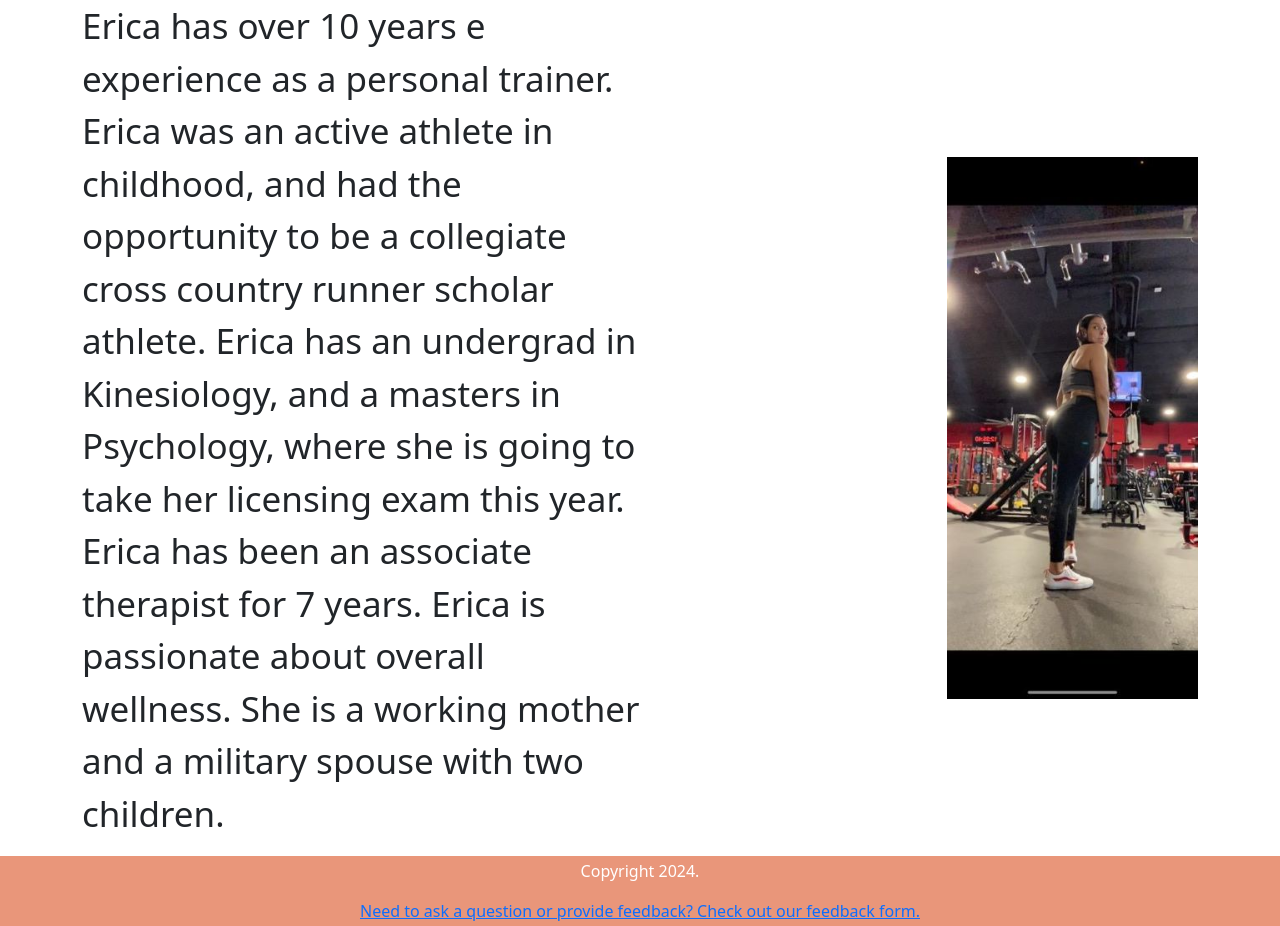
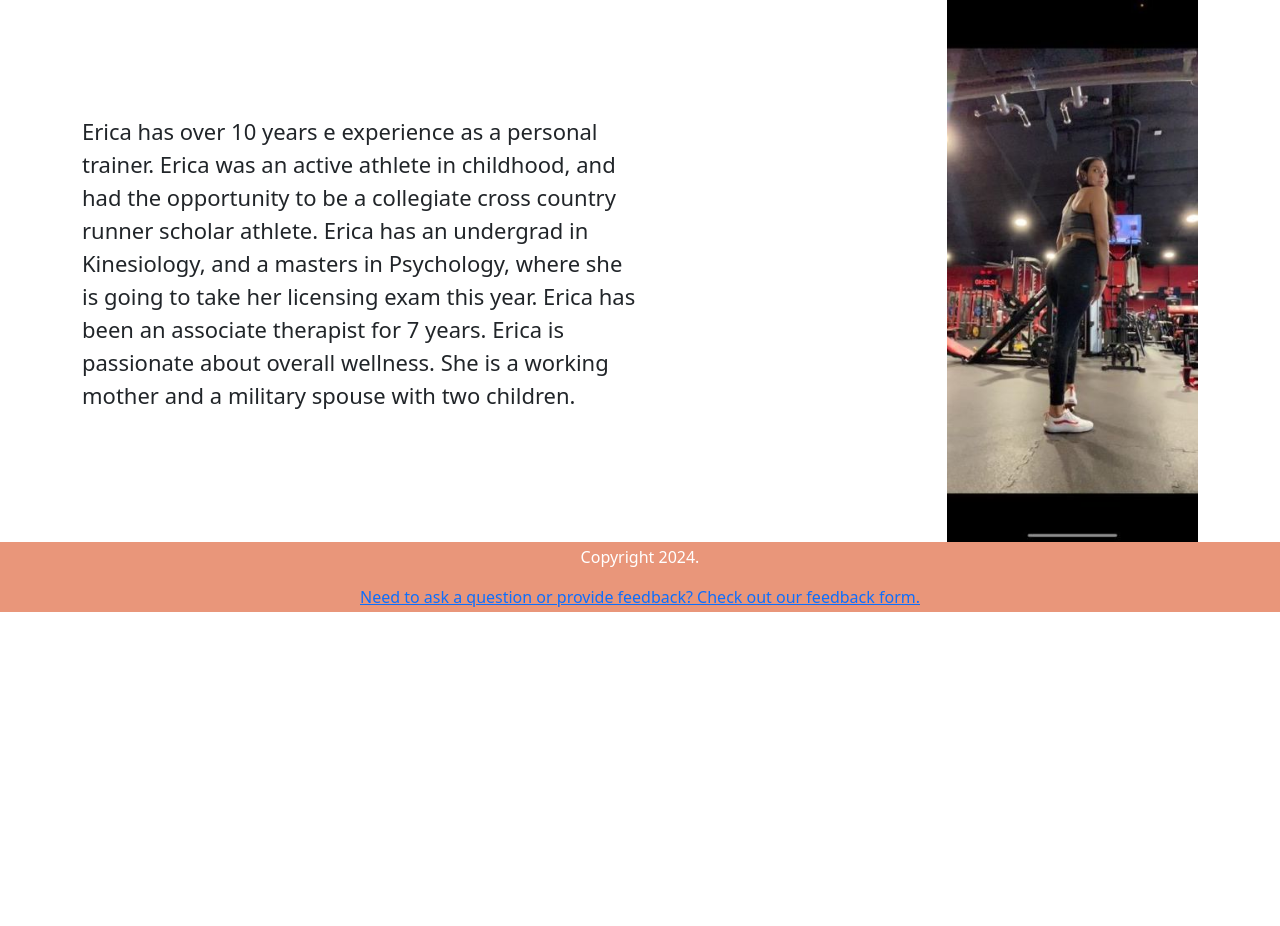
Before and after one commit to TFort001/TompkinsFinalProduct, a PHP site: page /AboutTompkins.php in a window 1280 px wide. Shown: the part 172-1098 px from the top of the page. After the commit the page ends 784 px from the top, so only its background shows below. Run offline with PHP 8.4, Linux system fonts and the light colour scheme.

Commit message:
Update aboutTompStyle.css

```diff
--- a/aboutTompStyle.css
+++ b/aboutTompStyle.css
@@ -14,7 +14,7 @@ header.flexbox {
     display: flex;
     align-items: center;
     justify-content: center;
-    font-size:35px;
+    font-size:22px;
 }
 
 img {
```
